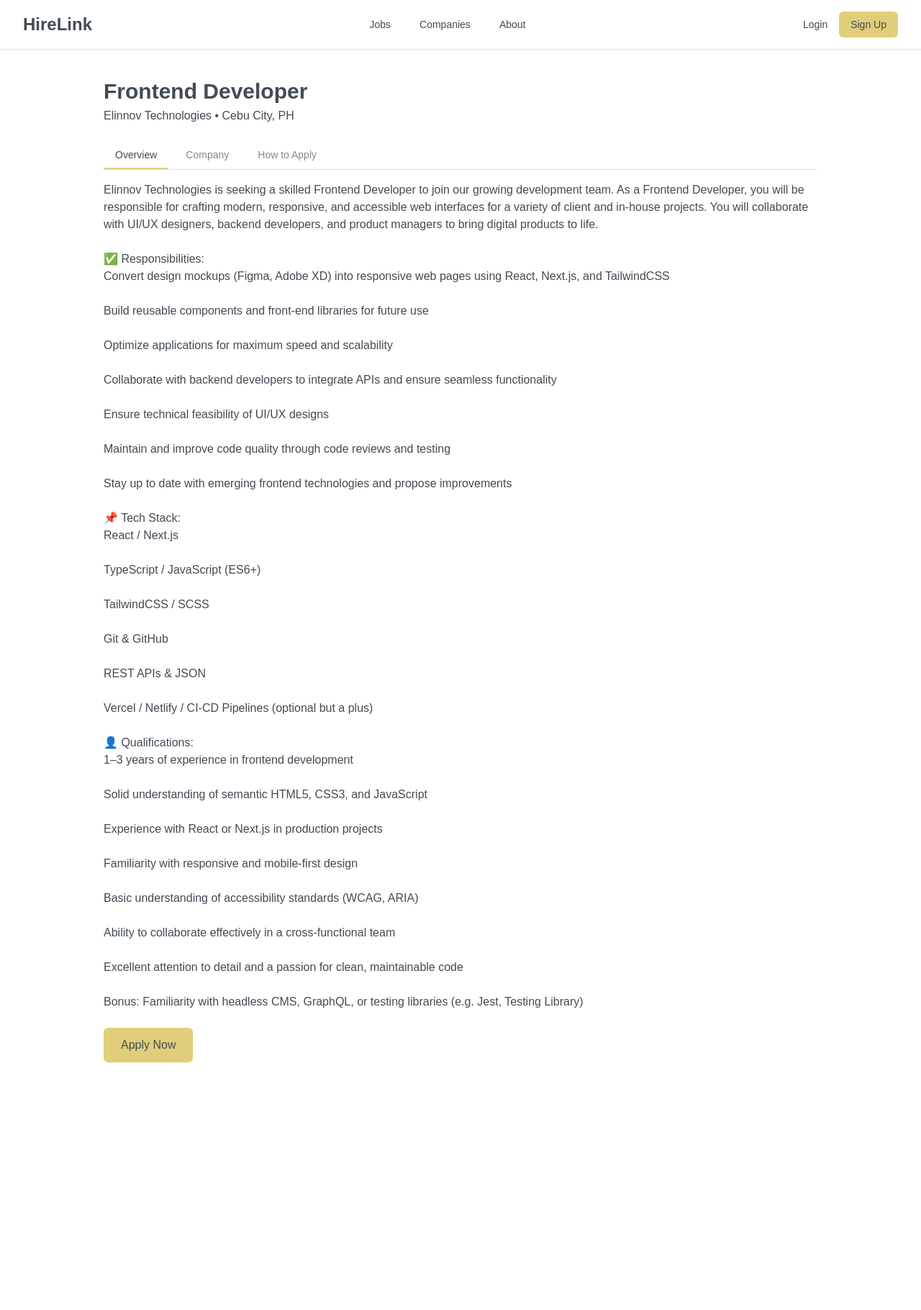
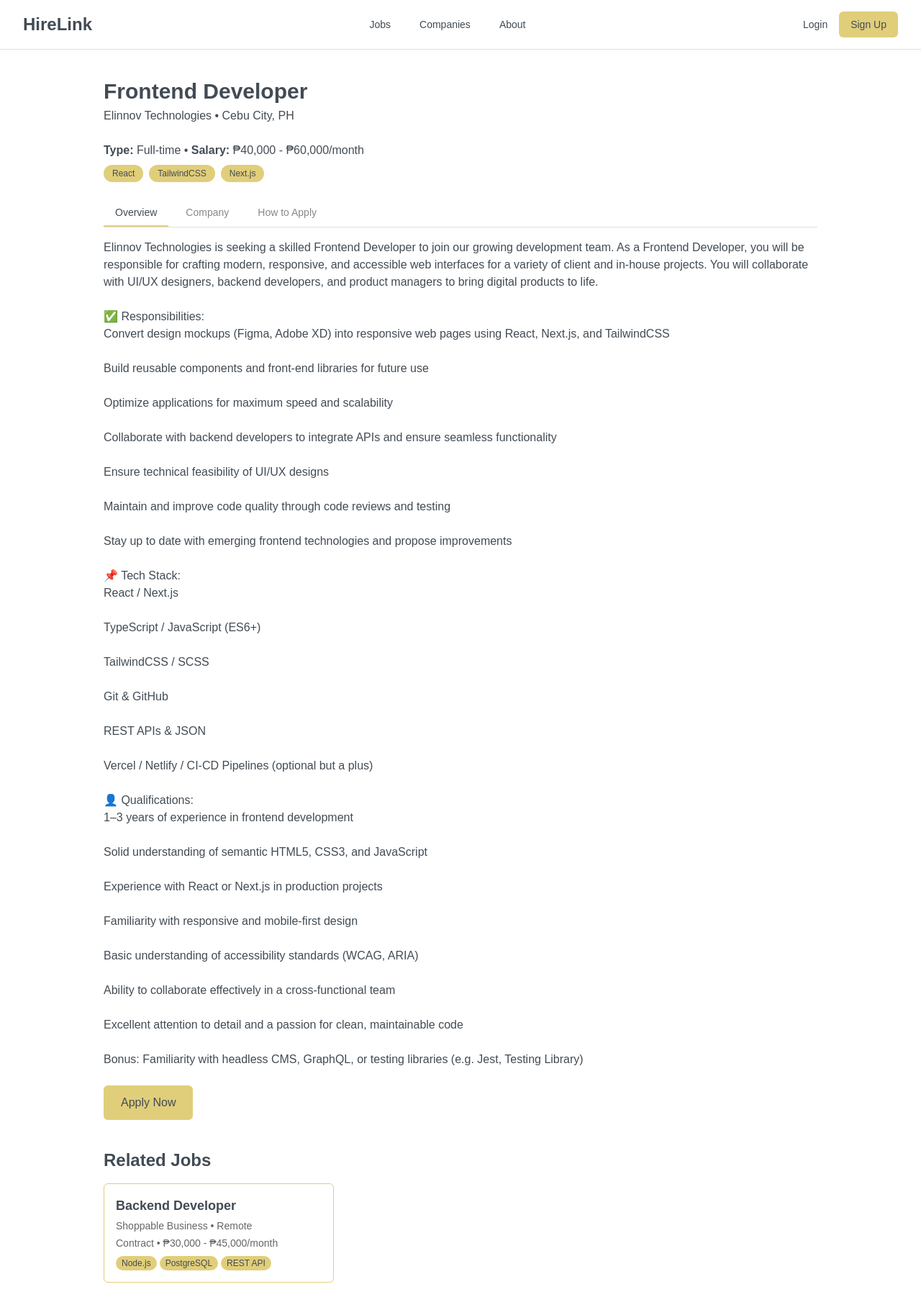
Before and after one commit to kolnlaviste/HireLink, a Next.js app in the folder frontend/: page /jobs/1 in a window 1280 px wide. Shown: the whole page at 72% size. Before the commit the page ends 1516 px from the top, so only its background shows below. Built offline with nearby package versions, Linux system fonts and the light colour scheme.

Commit message:
Added more details to Joblisting and Jobdetails page

```diff
--- a/frontend/src/app/jobs/[id]/page.tsx
+++ b/frontend/src/app/jobs/[id]/page.tsx
@@ -1,100 +1,55 @@
-// app/jobs/[id]/page.tsx
 'use client';
 
 import { useParams } from 'next/navigation';
 import { Tab } from '@headlessui/react';
 import classNames from 'classnames';
-
-const job = {
-  title: 'Frontend Developer',
-  company: 'Elinnov Technologies',
-  location: 'Cebu City, PH',
-  description: `Elinnov Technologies is seeking a skilled Frontend Developer to join our growing development team. As a Frontend Developer, you will be responsible for crafting modern, responsive, and accessible web interfaces for a variety of client and in-house projects. You will collaborate with UI/UX designers, backend developers, and product managers to bring digital products to life.
-
-✅ Responsibilities:
-Convert design mockups (Figma, Adobe XD) into responsive web pages using React, Next.js, and TailwindCSS
-
-Build reusable components and front-end libraries for future use
-
-Optimize applications for maximum speed and scalability
-
-Collaborate with backend developers to integrate APIs and ensure seamless functionality
-
-Ensure technical feasibility of UI/UX designs
-
-Maintain and improve code quality through code reviews and testing
-
-Stay up to date with emerging frontend technologies and propose improvements
-
-📌 Tech Stack:
-React / Next.js
-
-TypeScript / JavaScript (ES6+)
-
-TailwindCSS / SCSS
-
-Git & GitHub
-
-REST APIs & JSON
-
-Vercel / Netlify / CI-CD Pipelines (optional but a plus)
-
-👤 Qualifications:
-1–3 years of experience in frontend development
-
-Solid understanding of semantic HTML5, CSS3, and JavaScript
-
-Experience with React or Next.js in production projects
-
-Familiarity with responsive and mobile-first design
-
-Basic understanding of accessibility standards (WCAG, ARIA)
-
-Ability to collaborate effectively in a cross-functional team
-
-Excellent attention to detail and a passion for clean, maintainable code
-
-Bonus: Familiarity with headless CMS, GraphQL, or testing libraries (e.g. Jest, Testing Library)`,
-  about: `Elinnov Technologies is a Cebu-based software development firm specializing in innovative digital solutions for businesses across the globe. We combine modern web technologies with scalable architectures to craft intuitive, performant applications.
-
-Our portfolio spans web applications, mobile solutions, and cloud-native systems for industries such as e-commerce, education, and enterprise automation. At Elinnov, we believe in continuous learning, open collaboration, and delivering with excellence.
-
-Why Join Us?
-
-Work with a passionate, tight-knit development team
-
-Competitive compensation and performance bonuses
-
-Learning budget and professional development support
-
-Flexible work hours and a hybrid work environment
-
-Opportunity to contribute to meaningful products that scale
-
-`,
-  apply: `Submit your updated resume, GitHub/portfolio link, and a brief cover letter explaining why you're a good fit for the role to:
-
-📧 careers@elinnov.com
-📎 Subject line: Application – Frontend Developer – [Your Name]
-
-Applications are reviewed on a rolling basis. Only shortlisted candidates will be contacted for interviews.`,
-};
+import { jobs } from '@/lib/jobs';
+import Link from 'next/link'; // Required for linking related jobs
 
 const tabs = ['Overview', 'Company', 'How to Apply'];
 
-const JobDetailsPage = () =>{
+const JobDetailsPage = () => {
   const params = useParams();
   const jobId = params?.id;
+  const job = jobs.find((job) => String(job.id) === jobId);
+
+  if (!job) {
+    return (
+      <main className="max-w-5xl mx-auto px-4 py-10 text-center">
+        <h1 className="text-2xl font-semibold text-red-500">Job not found</h1>
+        <p className="mt-2 text-gray-600">The job you’re looking for doesn’t exist or has been removed.</p>
+      </main>
+    );
+  }
+
+  const relatedJobs = jobs.filter((j) => j.id !== job.id).slice(0, 3); // Show 3 other jobs
 
   return (
     <main className="max-w-5xl mx-auto px-4 py-10">
       <div className="mb-6">
         <h1 className="text-3xl font-bold text-[#424B54]">{job.title}</h1>
-        <p className="text-[#424B54] mt-1">{job.company} • {job.location}</p>
+        <p className="text-[#424B54] mt-1">
+          {job.company} • {job.location}
+        </p>
+      </div>
+
+      <p className="mt-2 text-[#424B54]">
+        <strong>Type:</strong> {job.type} • <strong>Salary:</strong> {job.salary}
+      </p>
+
+      <div className="flex flex-wrap gap-2 mt-2">
+        {job.tags?.map((tag: string) => (
+          <span
+            key={tag}
+            className="bg-[#E1CE7A] text-[#424B54] px-3 py-1 rounded-full text-xs font-medium"
+          >
+            {tag}
+          </span>
+        ))}
       </div>
 
       <Tab.Group>
-        <Tab.List className="flex space-x-2 border-b border-[#E0E0E0] mb-4">
+        <Tab.List className="flex space-x-2 border-b border-[#E0E0E0] mb-4 mt-6">
           {tabs.map((tab) => (
             <Tab
               key={tab}
@@ -126,12 +81,42 @@ const JobDetailsPage = () =>{
       </Tab.Group>
 
       <div className="mt-6">
-        <button className="bg-[#E1CE7A] hover:bg-[#ebcfb2] text-[#424B54] font-medium px-6 py-3 rounded-md">
+        <a
+          href={`mailto:careers@elinnov.com?subject=Application – ${encodeURIComponent(
+            job.title
+          )}`}
+          className="bg-[#E1CE7A] hover:bg-[#ebcfb2] text-[#424B54] font-medium px-6 py-3 rounded-md inline-block"
+        >
           Apply Now
-        </button>
+        </a>
       </div>
+
+      {/* Related Jobs Section */}
+      <section className="mt-10">
+        <h2 className="text-2xl font-semibold text-[#424B54] mb-4">Related Jobs</h2>
+        <div className="grid gap-4 sm:grid-cols-2 md:grid-cols-3">
+          {relatedJobs.map((related) => (
+            <Link
+              key={related.id}
+              href={`/jobs/${related.id}`}
+              className="block p-4 border border-[#E1CE7A] rounded-md hover:shadow-sm transition"
+            >
+              <h3 className="font-semibold text-[#424B54] text-lg">{related.title}</h3>
+              <p className="text-sm text-[#666] mt-1">{related.company} • {related.location}</p>
+              <p className="text-sm text-[#666] mt-1">{related.type} • {related.salary}</p>
+              <div className="flex flex-wrap gap-1 mt-2">
+                {related.tags.slice(0, 3).map((tag: string) => (
+                  <span key={tag} className="bg-[#E1CE7A] text-[#424B54] px-2 py-0.5 rounded-full text-xs">
+                    {tag}
+                  </span>
+                ))}
+              </div>
+            </Link>
+          ))}
+        </div>
+      </section>
     </main>
   );
-}
+};
 
 export default JobDetailsPage;
--- /dev/null
+++ b/frontend/src/lib/jobs.ts
@@ -0,0 +1,155 @@
+// src/lib/jobs.ts
+
+export const jobs = [
+  {
+    id: 1,
+    title: 'Frontend Developer',
+    company: 'Elinnov Technologies',
+    location: 'Cebu City, PH',
+    type: 'Full-time',
+    salary: '₱40,000 - ₱60,000/month',
+    tags: ['React', 'TailwindCSS', 'Next.js'],
+    description: `Elinnov Technologies is seeking a skilled Frontend Developer to join our growing development team. As a Frontend Developer, you will be responsible for crafting modern, responsive, and accessible web interfaces for a variety of client and in-house projects. You will collaborate with UI/UX designers, backend developers, and product managers to bring digital products to life.
+
+✅ Responsibilities:
+Convert design mockups (Figma, Adobe XD) into responsive web pages using React, Next.js, and TailwindCSS
+
+Build reusable components and front-end libraries for future use
+
+Optimize applications for maximum speed and scalability
+
+Collaborate with backend developers to integrate APIs and ensure seamless functionality
+
+Ensure technical feasibility of UI/UX designs
+
+Maintain and improve code quality through code reviews and testing
+
+Stay up to date with emerging frontend technologies and propose improvements
+
+📌 Tech Stack:
+React / Next.js
+
+TypeScript / JavaScript (ES6+)
+
+TailwindCSS / SCSS
+
+Git & GitHub
+
+REST APIs & JSON
+
+Vercel / Netlify / CI-CD Pipelines (optional but a plus)
+
+👤 Qualifications:
+1–3 years of experience in frontend development
+
+Solid understanding of semantic HTML5, CSS3, and JavaScript
+
+Experience with React or Next.js in production projects
+
+Familiarity with responsive and mobile-first design
+
+Basic understanding of accessibility standards (WCAG, ARIA)
+
+Ability to collaborate effectively in a cross-functional team
+
+Excellent attention to detail and a passion for clean, maintainable code
+
+Bonus: Familiarity with headless CMS, GraphQL, or testing libraries (e.g. Jest, Testing Library)`,
+    about: `Elinnov Technologies is a Cebu-based software development firm specializing in innovative digital solutions for businesses across the globe. We combine modern web technologies with scalable architectures to craft intuitive, performant applications.
+
+Our portfolio spans web applications, mobile solutions, and cloud-native systems for industries such as e-commerce, education, and enterprise automation. At Elinnov, we believe in continuous learning, open collaboration, and delivering with excellence.
+
+Why Join Us?
+
+Work with a passionate, tight-knit development team
+
+Competitive compensation and performance bonuses
+
+Learning budget and professional development support
+
+Flexible work hours and a hybrid work environment
+
+Opportunity to contribute to meaningful products that scale
+`,
+    apply: `Submit your updated resume, GitHub/portfolio link, and a brief cover letter explaining why you're a good fit for the role to:
+
+📧 careers@elinnov.com
+📎 Subject line: Application – Frontend Developer – [Your Name]
+
+Applications are reviewed on a rolling basis. Only shortlisted candidates will be contacted for interviews.`,
+  },
+  {
+    id: 2,
+    title: 'Backend Developer',
+    company: 'Shoppable Business',
+    location: 'Remote',
+    type: 'Contract',
+    salary: '₱30,000 - ₱45,000/month',
+    tags: ['Node.js', 'PostgreSQL', 'REST API'],
+    description: `Shoppable Business is hiring a contract-based Backend Developer to help us build scalable and efficient APIs for our growing B2B commerce platform. You will design and implement backend systems that power high-traffic interfaces and drive value for our customers.
+
+✅ Responsibilities:
+Develop RESTful APIs and backend logic using Node.js and Express
+
+Design database schemas and optimize queries using PostgreSQL
+
+Integrate third-party services and payment gateways
+
+Ensure data security, application reliability, and performance
+
+Collaborate with frontend developers and product managers to deliver end-to-end features
+
+Write unit tests and participate in code reviews to maintain code quality
+
+Monitor application health and fix bugs proactively
+
+📌 Tech Stack:
+Node.js / Express
+
+PostgreSQL / Prisma
+
+Redis / Caching Strategies
+
+Docker / CI-CD (GitHub Actions)
+
+AWS or other cloud platforms
+
+👤 Qualifications:
+2+ years of experience in backend development with Node.js
+
+Strong knowledge of SQL and database design principles
+
+Experience building APIs consumed by frontend applications
+
+Understanding of authentication methods (JWT, OAuth)
+
+Familiarity with deployment pipelines and cloud infrastructure
+
+Problem-solving mindset and attention to detail
+
+Bonus: Knowledge of GraphQL, WebSockets, or microservices architecture`,
+    about: `Shoppable Business is a venture-backed tech startup building the infrastructure for B2B commerce. We create tools that empower wholesalers and retailers to streamline transactions, manage products, and scale operations online.
+
+Our remote-first team is composed of passionate engineers, product thinkers, and industry experts. We foster a fast-paced but supportive environment that values innovation, experimentation, and impact.
+
+Why Join Us?
+
+Work remotely with flexible hours
+
+Shape a product that directly affects real businesses
+
+Collaborative, no-BS startup culture
+
+Opportunity to grow with the company and take on leadership roles
+
+Compensation based on skill and contribution`,
+    apply: `Interested applicants should email the following to:
+
+📧 backend-hiring@shoppable.biz
+📎 Subject: Application – Backend Developer – [Your Name]
+
+Include: Resume, GitHub or portfolio link, and a brief paragraph about why you're excited about this opportunity.
+
+Shortlisted candidates will be contacted for a technical interview.`,
+  },
+];
```
Also changed, not shown: frontend/src/app/jobs/page.tsx (+5 -18 lines).
